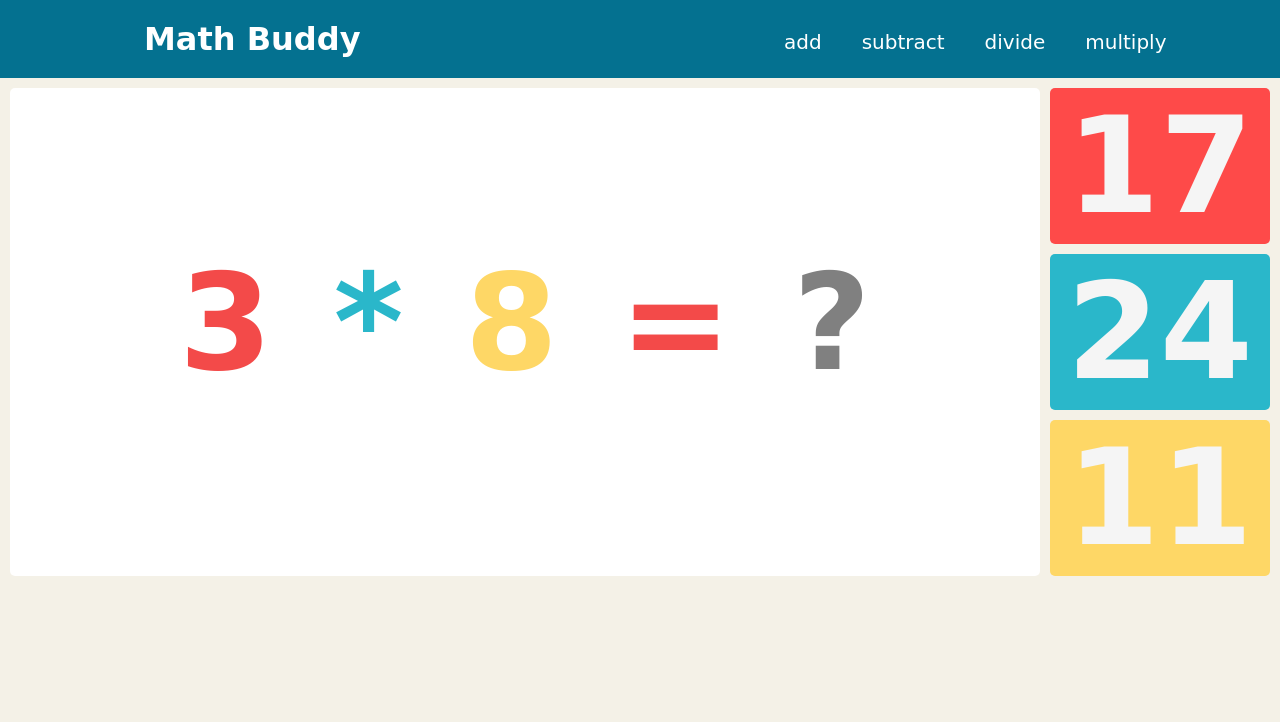
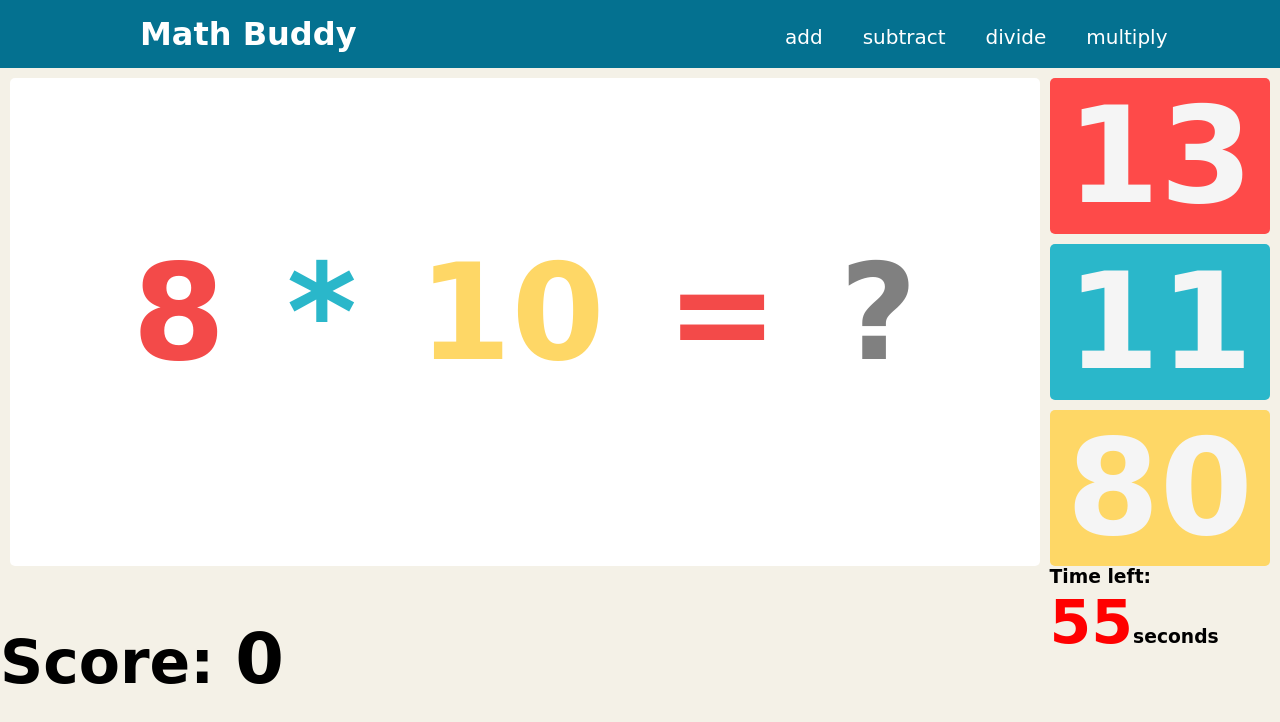
Before and after one commit to NathaliaT07/math-buddy, a plain HTML site: page multiply.html in a window 1280 px wide. Drawn offline with Linux system fonts and the light colour scheme.

Commit message:
added timer and score keeper

```diff
--- a/app/multiply.js
+++ b/app/multiply.js
@@ -3,7 +3,14 @@ const option2 = document.getElementById("option2");
 const option3 = document.getElementById("option3");
 const audio = document.getElementById("wrong");
 
+const currentScore = document.getElementById("current-score");
+const timerDisplay = document.getElementById("timer");
+
 let answer = 0;
+let score = 0;
+let timeLeft = 100;
+let timer;
+
 
 function generateEquation(){
     let num1 = Math.floor(Math.random() * 13);
@@ -41,9 +48,52 @@ function generateEquation(){
     option3.innerHTML = switchAnswers[2];
 };
 
+function updateScore(){
+    currentScore.textContent = score;
+}
+
+function updateTimer() {
+    timerDisplay.textContent = timeLeft;
+}
+
+function startGame() {
+    score = 0;
+    timeLeft = 60;
+    generateEquation();
+    updateScore();
+    updateTimer();
+
+    clearInterval(timer);
+    timer = setInterval(function (){
+        timeLeft--;
+        updateTimer();
+        if(timeLeft === 0){
+            clearInterval(timer);
+
+            window.scrollTo(0,0);
+
+            let finalScore = score;
+            alert("Time is Up! YOur Score is "+ finalScore);
+
+            //reloading the page
+            location.reload();
+        }
+    }, 1000)
+}
+
+function updateTime() {
+    timeLeft--;
+    document.getElementById("timer").innerHTML = timeLeft;
+    if(timeLeft === 0){
+        alert("Your time is up! Your final score is " + score + ".");
+    }
+}
+
 option1.addEventListener("click", function(){
     if (option1.innerHTML == answer){
+        score++;
         generateEquation();
+        updateScore();
     } else {
         audio.play();
     }
@@ -51,7 +101,9 @@ option1.addEventListener("click", function(){
 
 option2.addEventListener("click", function(){
     if (option2.innerHTML == answer){
+        score++;
         generateEquation();
+        updateScore();
     } else {
         audio.play();
     }
@@ -59,7 +111,9 @@ option2.addEventListener("click", function(){
 
 option3.addEventListener("click", function(){
     if (option3.innerHTML == answer){
+        score++;
         generateEquation();
+        updateScore();
     } else {
         audio.play();
     }
@@ -67,3 +121,5 @@ option3.addEventListener("click", function(){
 
 
 generateEquation();
+startGame();
+updateScore();
--- a/multiply.html
+++ b/multiply.html
@@ -36,6 +36,14 @@
             <h1 id="option2">2</h1>
             <h1 id="option3">3</h1>
         </div>
+
+        <div id="score-container">
+            <h2>Score: <span id="current-score">0</span></h2>
+        </div>
+
+        <div>
+            <h3>Time left: <span id="timer">60</span>seconds</h3>
+        </div>
     </div>
 
     <script src="app/multiply.js"></script>
--- a/styles/styles/style.css
+++ b/styles/styles/style.css
@@ -9,7 +9,7 @@ body{
 }
 
 .container{
-    padding: 20px;
+    padding: 15px;
     overflow: hidden;
     background-color: #047190;
 }
@@ -108,3 +108,20 @@ body{
     color: #fed766;
     background-color: white;
 }
+
+#score-container,
+#timer-container{
+    margin-top: 5%;
+    font-size: 40px;
+    font-weight: bold;
+}
+
+#current-score{
+    font-size: 70px;
+}
+
+#timer{
+    color: red;
+    font-size: 60px;
+    font-weight: bold;
+}
```
Also changed, not shown: app/add.js (+55 -0 lines), app/divide.js (+55 -0 lines), app/subtract.js (+55 -0 lines), divide.html (+7 -0 lines), index.html (+8 -0 lines), subtract.html (+8 -0 lines).
